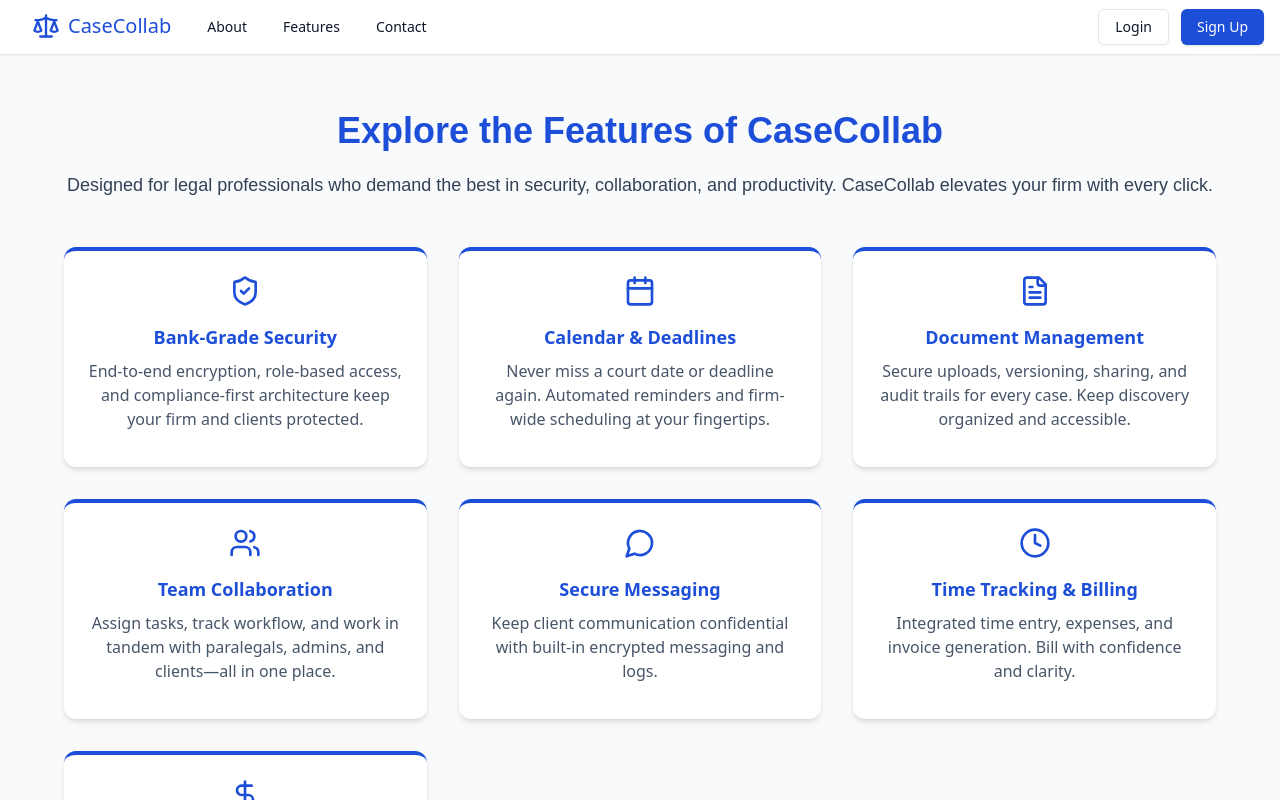
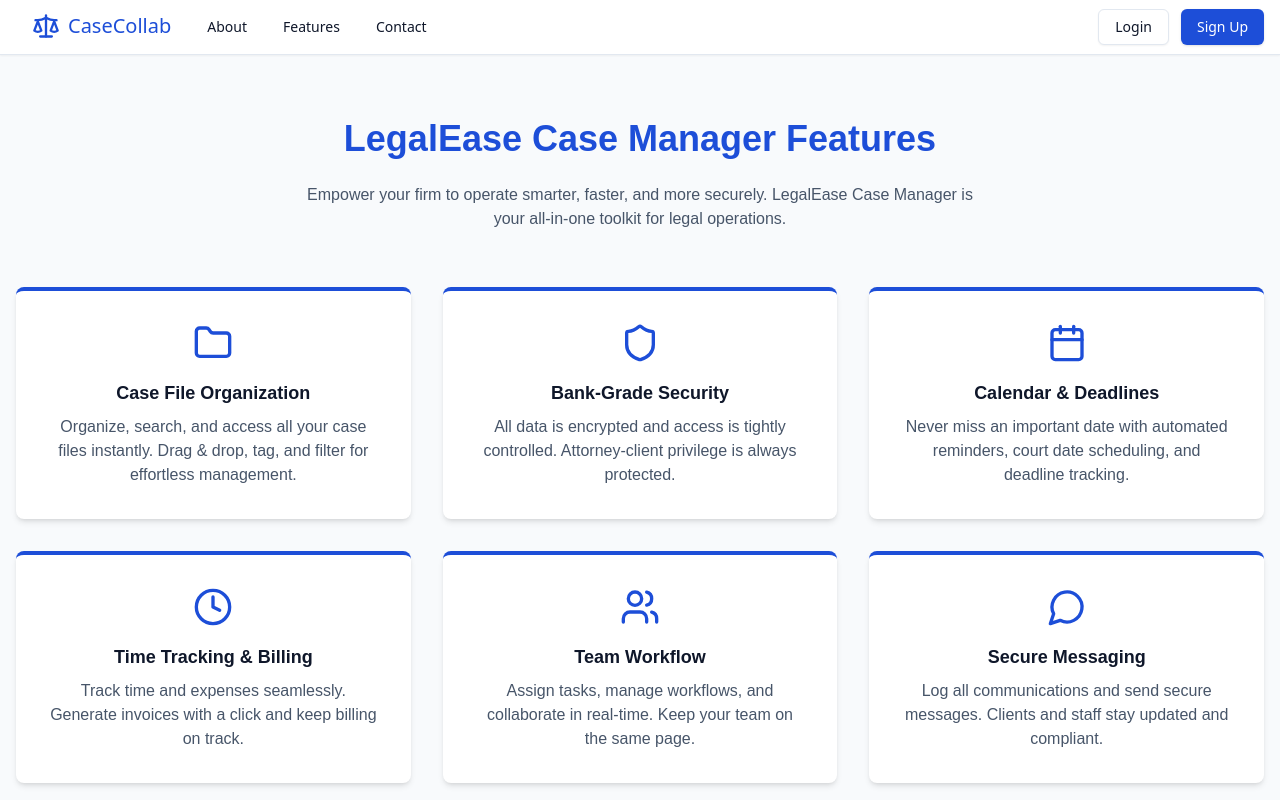
Before and after one commit to Collin-Test-Quome-Org/create-a-comprehensive-legal-case-management-syste-b92e745f-a7a3ee27, a React (Vite) app in the folder frontend/: page /features in a window 1280 px wide. Shown: the top 800 px of the page. Built offline with nearby package versions, Linux system fonts and the light colour scheme.

Commit message:
Add About, Features, Contact, NotFound pages and update App routes for LegalEase branding and navigation.

```diff
--- a/frontend/src/pages/FeaturesPage.tsx
+++ b/frontend/src/pages/FeaturesPage.tsx
@@ -1,81 +1,92 @@
 import { motion } from 'framer-motion';
-import { ShieldCheck, Calendar, FileText, Users, MessageCircle, Clock, DollarSign } from 'lucide-react';
-
-const features = [
-  {
-    icon: <ShieldCheck className="w-8 h-8 text-[#1d4ed8]" />,
-    title: 'Bank-Grade Security',
-    desc: 'End-to-end encryption, role-based access, and compliance-first architecture keep your firm and clients protected.'
-  },
-  {
-    icon: <Calendar className="w-8 h-8 text-[#1d4ed8]" />,
-    title: 'Calendar & Deadlines',
-    desc: 'Never miss a court date or deadline again. Automated reminders and firm-wide scheduling at your fingertips.'
-  },
-  {
-    icon: <FileText className="w-8 h-8 text-[#1d4ed8]" />,
-    title: 'Document Management',
-    desc: 'Secure uploads, versioning, sharing, and audit trails for every case. Keep discovery organized and accessible.'
-  },
-  {
-    icon: <Users className="w-8 h-8 text-[#1d4ed8]" />,
-    title: 'Team Collaboration',
-    desc: 'Assign tasks, track workflow, and work in tandem with paralegals, admins, and clients—all in one place.'
-  },
-  {
-    icon: <MessageCircle className="w-8 h-8 text-[#1d4ed8]" />,
-    title: 'Secure Messaging',
-    desc: 'Keep client communication confidential with built-in encrypted messaging and logs.'
-  },
-  {
-    icon: <Clock className="w-8 h-8 text-[#1d4ed8]" />,
-    title: 'Time Tracking & Billing',
-    desc: 'Integrated time entry, expenses, and invoice generation. Bill with confidence and clarity.'
-  },
-  {
-    icon: <DollarSign className="w-8 h-8 text-[#1d4ed8]" />,
-    title: 'Expense & Invoice Management',
-    desc: 'Track expenses, generate branded invoices, and keep your cashflow transparent and efficient.'
-  },
-];
+import { CheckCircle, Shield, Folder, Clock, MessageCircle, Calendar, Users, FileText, DollarSign } from 'lucide-react';
 
 export function FeaturesPage() {
   return (
-    <main className="min-h-screen bg-slate-50 py-14 px-4">
+    <div className="min-h-screen bg-slate-50 font-sans">
+      <section className="max-w-7xl mx-auto py-16 px-4">
         <motion.h1
           initial={{ opacity: 0, y: 24 }}
           animate={{ opacity: 1, y: 0 }}
           transition={{ duration: 0.7 }}
-        className="text-4xl font-[700] text-[#1d4ed8] mb-5 text-center"
-        style={{ fontFamily: 'IBM Plex Sans, sans-serif' }}
+          className="text-4xl font-bold text-[#1d4ed8] text-center mb-6"
+          style={{ fontFamily: 'IBM Plex Sans, sans-serif', fontWeight: 700 }}
         >
-        Explore the Features of CaseCollab
+          LegalEase Case Manager Features
         </motion.h1>
         <motion.p
           initial={{ opacity: 0 }}
           animate={{ opacity: 1 }}
-        transition={{ delay: 0.2, duration: 0.6 }}
-        className="text-lg text-slate-700 mb-12 text-center font-[400]"
+          transition={{ delay: 0.3, duration: 0.7 }}
+          className="text-slate-600 text-center mb-14 max-w-2xl mx-auto"
           style={{ fontFamily: 'IBM Plex Sans, sans-serif' }}
         >
-        Designed for legal professionals who demand the best in security, collaboration, and productivity. CaseCollab elevates your firm with every click.
+          Empower your firm to operate smarter, faster, and more securely. LegalEase Case Manager is your all-in-one toolkit for legal operations.
         </motion.p>
-      <section className="grid gap-8 md:grid-cols-2 lg:grid-cols-3 max-w-6xl mx-auto">
-        {features.map((f, i) => (
-          <motion.div
-            key={f.title}
-            className="bg-white rounded-xl shadow-md border-t-4 border-[#1d4ed8] p-6 flex flex-col items-center text-center min-h-[220px]"
-            initial={{ opacity: 0, y: 40 }}
-            whileInView={{ opacity: 1, y: 0 }}
-            transition={{ delay: 0.1 + i * 0.08, duration: 0.5 }}
-            viewport={{ once: true }}
-          >
-            <div className="mb-4">{f.icon}</div>
-            <h3 className="font-bold text-lg mb-2 text-[#1d4ed8]">{f.title}</h3>
-            <p className="text-slate-600 text-base">{f.desc}</p>
-          </motion.div>
-        ))}
+        <div className="grid grid-cols-1 md:grid-cols-2 lg:grid-cols-3 gap-8">
+          <FeatureCard
+            icon={<Folder className="w-10 h-10 text-[#1d4ed8]" />}
+            title="Case File Organization"
+            text="Organize, search, and access all your case files instantly. Drag & drop, tag, and filter for effortless management."
+          />
+          <FeatureCard
+            icon={<Shield className="w-10 h-10 text-[#1d4ed8]" />}
+            title="Bank-Grade Security"
+            text="All data is encrypted and access is tightly controlled. Attorney-client privilege is always protected."
+          />
+          <FeatureCard
+            icon={<Calendar className="w-10 h-10 text-[#1d4ed8]" />}
+            title="Calendar & Deadlines"
+            text="Never miss an important date with automated reminders, court date scheduling, and deadline tracking."
+          />
+          <FeatureCard
+            icon={<Clock className="w-10 h-10 text-[#1d4ed8]" />}
+            title="Time Tracking & Billing"
+            text="Track time and expenses seamlessly. Generate invoices with a click and keep billing on track."
+          />
+          <FeatureCard
+            icon={<Users className="w-10 h-10 text-[#1d4ed8]" />}
+            title="Team Workflow"
+            text="Assign tasks, manage workflows, and collaborate in real-time. Keep your team on the same page."
+          />
+          <FeatureCard
+            icon={<MessageCircle className="w-10 h-10 text-[#1d4ed8]" />}
+            title="Secure Messaging"
+            text="Log all communications and send secure messages. Clients and staff stay updated and compliant."
+          />
+          <FeatureCard
+            icon={<FileText className="w-10 h-10 text-[#1d4ed8]" />}
+            title="Document Sharing"
+            text="Share documents via the secure client portal with granular permissions and full audit history."
+          />
+          <FeatureCard
+            icon={<DollarSign className="w-10 h-10 text-[#1d4ed8]" />}
+            title="Expense Tracking"
+            text="Log expenses, generate invoices, and keep finances transparent for clients and staff."
+          />
+          <FeatureCard
+            icon={<CheckCircle className="w-10 h-10 text-[#1d4ed8]" />}
+            title="Role-Based Access"
+            text="Granular permissions for attorneys, paralegals, admins, and clients. Everyone sees exactly what they should."
+          />
+        </div>
       </section>
-    </main>
+    </div>
   );
 }
+
+function FeatureCard({icon, title, text}: {icon: React.ReactNode, title: string, text: string}) {
+  return (
+    <motion.div
+      initial={{ opacity: 0, y: 20 }}
+      whileInView={{ opacity: 1, y: 0 }}
+      transition={{ duration: 0.5 }}
+      viewport={{ once: true }}
+      className="bg-white rounded-lg shadow-md p-8 flex flex-col items-center hover:shadow-xl transition-shadow border-t-4 border-[#1d4ed8]"
+    >
+      <div className="mb-4">{icon}</div>
+      <h3 className="font-bold text-lg mb-2 text-center" style={{ fontFamily: 'IBM Plex Sans, sans-serif', fontWeight: 700 }}>{title}</h3>
+      <p className="text-slate-600 text-center" style={{ fontFamily: 'IBM Plex Sans, sans-serif' }}>{text}</p>
+    </motion.div>
+  );
+}
--- a/frontend/src/pages/NotFoundPage.tsx
+++ b/frontend/src/pages/NotFoundPage.tsx
@@ -1,32 +1,18 @@
-import { motion } from 'framer-motion';
+import { Button } from '@/components/ui/button';
 import { Link } from 'react-router-dom';
-import { Button } from '@/components/ui/button';
+import { Ghost } from 'lucide-react';
 
 export function NotFoundPage() {
   return (
-    <main className="min-h-[70vh] flex flex-col items-center justify-center py-20">
-      <motion.h1
-        className="text-7xl font-bold text-[#1d4ed8] mb-4 font-[700]"
-        initial={{ opacity: 0, scale: 0.7 }}
-        animate={{ opacity: 1, scale: 1 }}
-        transition={{ duration: 0.5 }}
-        style={{ fontFamily: 'IBM Plex Sans, sans-serif' }}
-      >
-        404
-      </motion.h1>
-      <motion.p
-        className="text-lg text-slate-700 mb-8 text-center font-[400]"
-        initial={{ opacity: 0 }}
-        animate={{ opacity: 1 }}
-        transition={{ delay: 0.1, duration: 0.5 }}
-        style={{ fontFamily: 'IBM Plex Sans, sans-serif' }}
-      >
-        Oops! The page you're looking for does not exist.<br />
-        Need help finding your way back to security and collaboration?
-      </motion.p>
-      <Button asChild id="notfound-home-btn" className="bg-[#1d4ed8] text-white font-bold px-8 py-2">
-        <Link to="/">Go Home</Link>
-      </Button>
-    </main>
+    <div className="min-h-screen flex flex-col items-center justify-center bg-slate-50 font-sans">
+      <div className="bg-white rounded-xl shadow-lg p-12 flex flex-col items-center border-t-4 border-[#1d4ed8]">
+        <Ghost className="w-16 h-16 text-[#1d4ed8] mb-4" />
+        <h1 className="text-4xl font-bold text-[#1d4ed8] mb-2" style={{ fontFamily: 'IBM Plex Sans, sans-serif', fontWeight: 700 }}>404</h1>
+        <p className="text-slate-700 mb-6 text-lg">Oops! The page you're looking for does not exist.</p>
+        <Button asChild id="notfound-home-btn" className="bg-[#1d4ed8] text-white font-bold">
+          <Link to="/">Return Home</Link>
+        </Button>
+      </div>
+    </div>
   );
 }
```
Also changed, not shown: frontend/src/pages/AboutPage.tsx (+66 -33 lines), frontend/src/pages/ContactPage.tsx (+68 -41 lines). Lines whose indentation alone changed are shown as unchanged.
